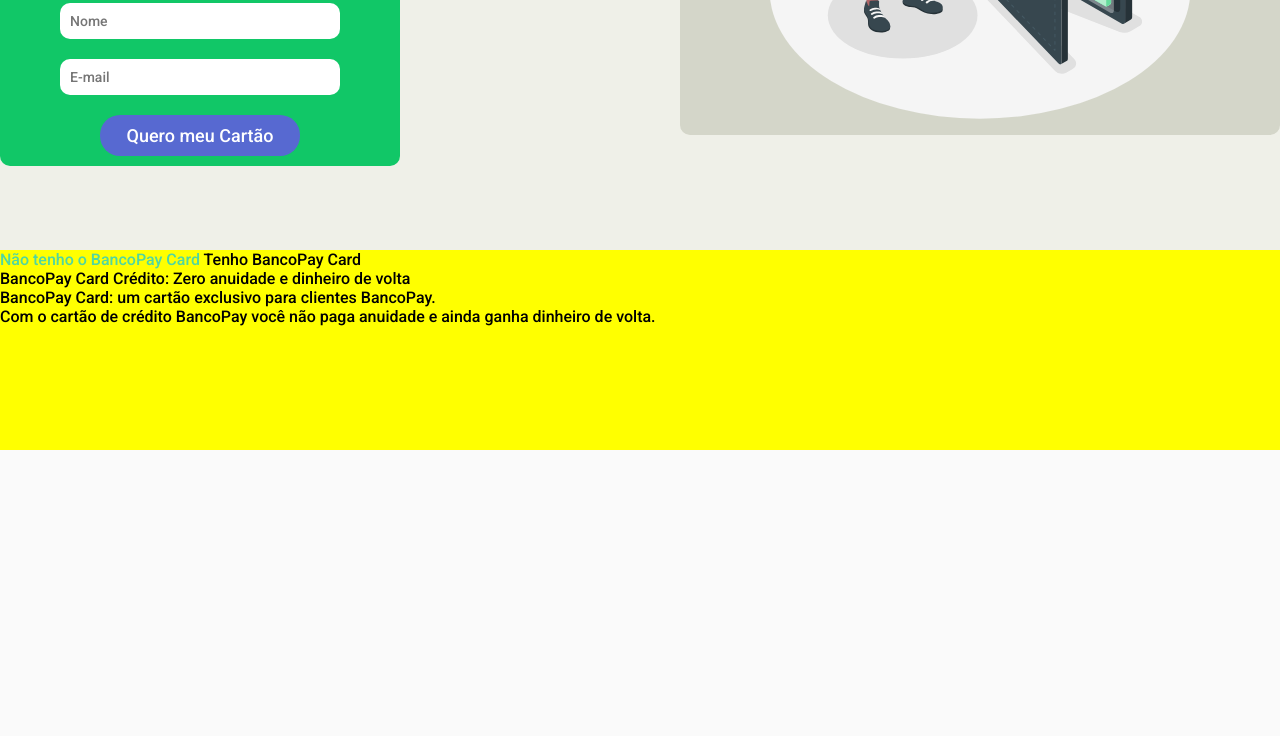
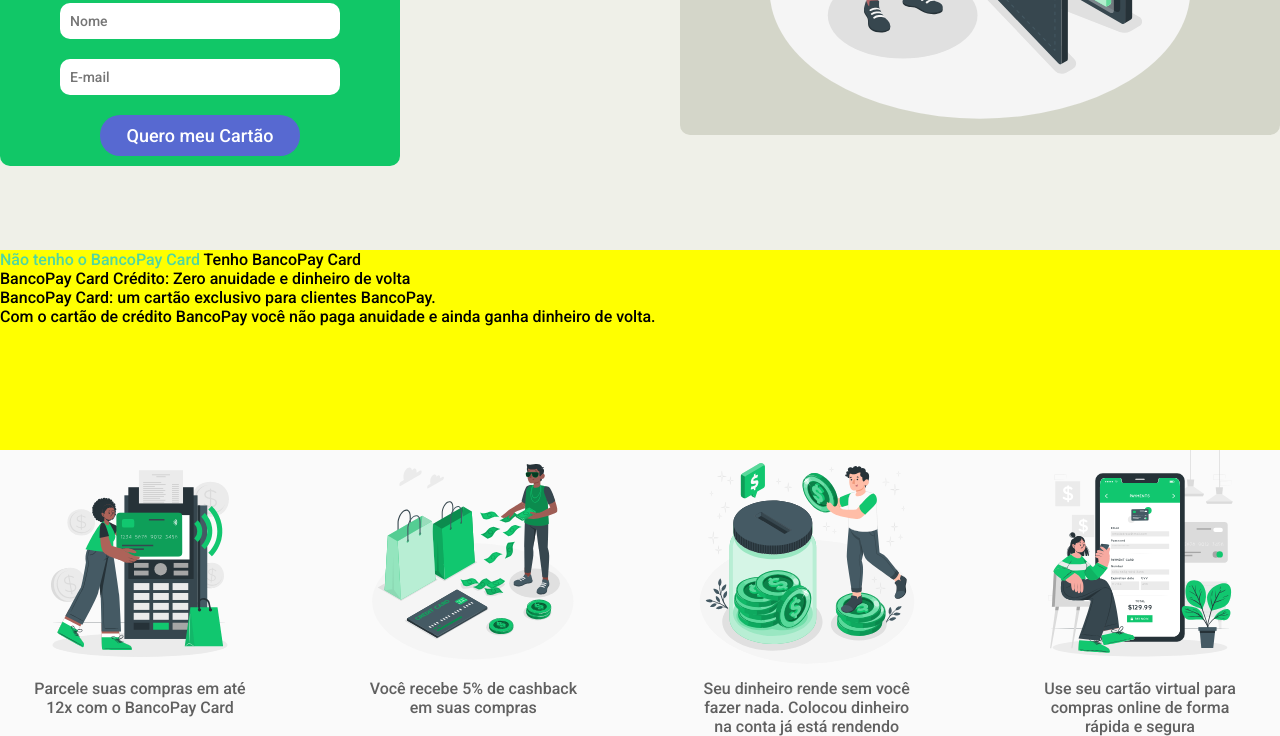
Before and after one commit to adrianoardev/Projeto-LandingPage-BancoPay, a plain HTML site: page index.html in a window 1280 px wide. Shown: the part 550-1286 px from the top of the page. Before the commit the page ends 1000 px from the top, so only its background shows below. Drawn offline with Linux system fonts and the light colour scheme.

Commit message:
commit imagens bancopay

```diff
--- a/index.html
+++ b/index.html
@@ -69,7 +69,27 @@
 
   <!-- Section de Imagens de investimentos -->
   <section>
-      <div>
+    <div class="imagens-banco-pay">
+
+      <div class="img-banco-pay">
+        <img class="img-pay" src="img/images/Credit card-cuate.svg" alt="">
+        <p class="img-pay">Parcele suas compras em até 12x com o BancoPay Card</p>
+      </div>
+
+      <div class="img-banco-pay">
+        <img class="img-pay" src="img/images/Make it rain-amico.svg" alt="">
+        <p class="img-pay">Você recebe 5% de cashback em suas compras</p>
+      </div>
+
+      <div class="img-banco-pay">
+        <img class="img-pay" src="img/images/Saving money-amico.svg" alt="">
+        <p class="img-pay">Seu dinheiro rende sem você fazer nada. Colocou dinheiro na conta já está rendendo</p>
+      </div>
+
+      <div class="img-banco-pay">
+        <img class="img-pay" src="img/images/Payment Information-cuate.svg" alt="">
+        <p class="img-pay">Use seu cartão virtual para compras online de forma rápida e segura</p>
+      </div>
 
     </div>
   </section>
--- a/style.css
+++ b/style.css
@@ -170,3 +170,27 @@ body {
 .texto1 {
   color: #000;
 }
+
+.imagens-banco-pay {
+  height: 200px;
+}
+
+.imagens-banco-pay {
+  display: flex;
+  justify-content: space-between;
+  padding: 0 30px;
+}
+
+.img-pay {
+  max-width: 100%;
+  width: 220px;
+  object-fit: contain;
+}
+
+/* CONTINUAR AQUI */
+.img-banco-pay p {
+  padding-top: 5px;
+  text-align: center;
+  font-size: 16px;
+  color: rgba(43, 43, 43, 0.747);
+}
```
Lines whose indentation alone changed are shown as unchanged.
